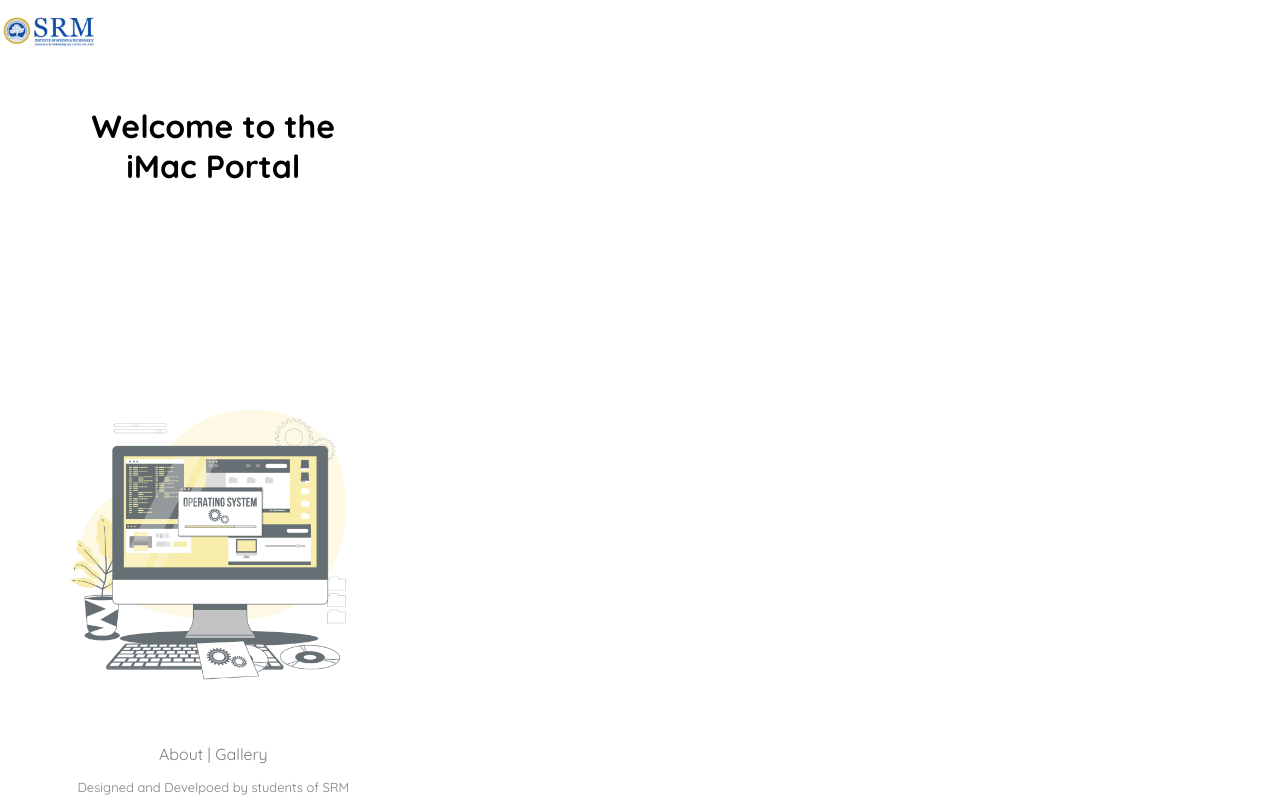
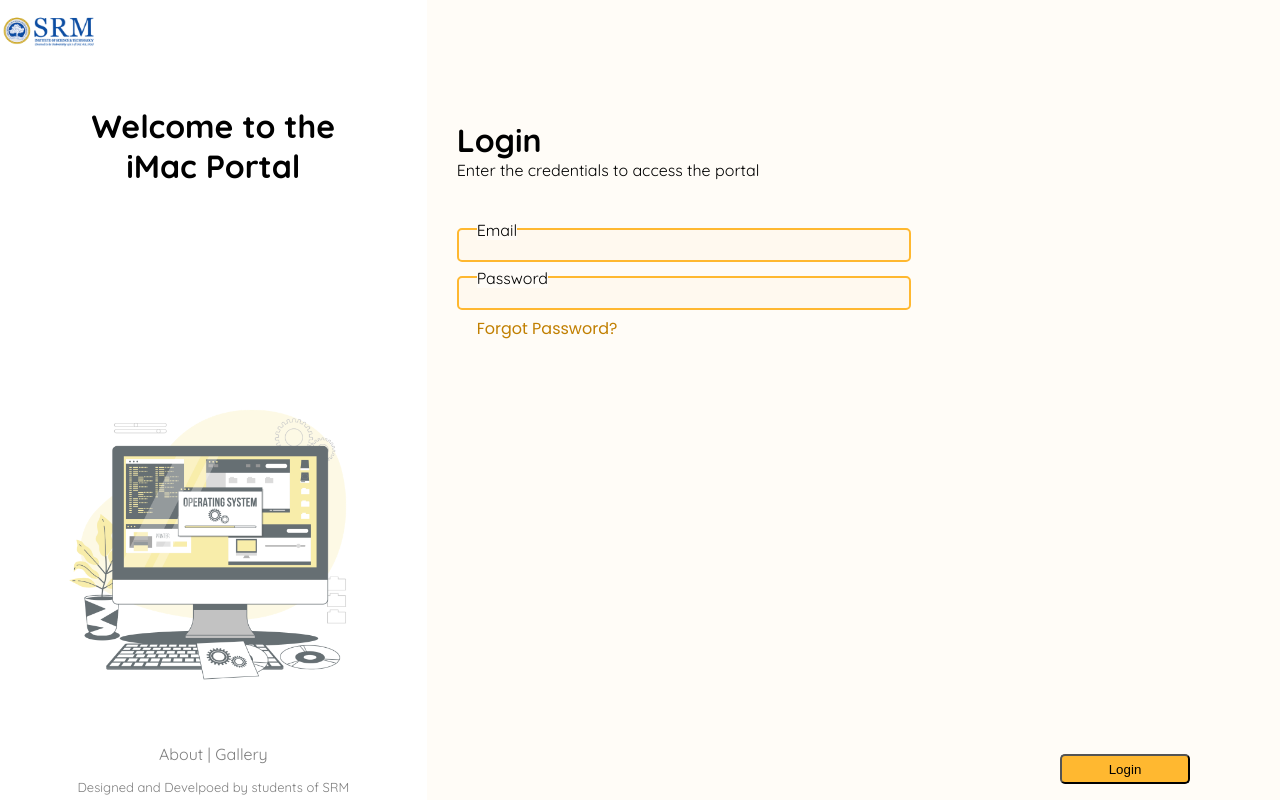
Before and after one commit to imacPortal/frontend, a React (Create React App) app: page /login in a window 1280 px wide. Built offline with nearby package versions, Linux system fonts and the light colour scheme.

Commit message:
add: setup login style

```diff
--- a/src/components/login/login.component.js
+++ b/src/components/login/login.component.js
@@ -1,28 +1,47 @@
-import React from 'react'
-import Logo1 from "../../assets/SRMLogo.png"
-import Login from "../../assets/loginimg.png"
-import classes from "./login.module.css"
+import React from "react";
+import Logo1 from "../../assets/SRMLogo.png";
+import Login from "../../assets/loginimg.png";
+import classes from "./login.module.css";
 function LoginComponent() {
   return (
     <div className={classes.majorContainer}>
       <div className={classes.infoCtn}>
         <div>
           <div className={classes.imgwrapper}>
-            <img src={Logo1} className={classes.logo}/>
+            <img src={Logo1} className={classes.logo} />
           </div>
-          <h1>Welcome to the<br></br>iMac Portal</h1>
+          <h1>
+            Welcome to the<br></br>iMac Portal
+          </h1>
         </div>
         <div className={classes.text}>
-          <img src={Login} className={classes.image}/>
+          <img src={Login} className={classes.image} />
           <p>About | Gallery</p>
-          <p className={classes.stu}>Designed and Develpoed by students of SRM</p>
+          <p className={classes.stu}>
+            Designed and Develpoed by students of SRM
+          </p>
         </div>
       </div>
-      <div>
-
+      <div className={classes.half}>
+        <h1>Login</h1>
+        <div className={classes.sub}>
+          <p>Enter the credentials to access the portal</p>
+        </div>
+        <div className={classes.allignment}>
+          <p className={classes.entryText}>Email</p>
+          <input className={classes.entry}></input>
+          <p className={classes.entryText}>Password</p>
+          <input className={classes.entry}></input>
+          <div className={classes.color}>
+            <p>Forgot Password?</p>
+          </div>
+        </div>
+        <div className={classes.button}>
+          <button>Login</button>
+        </div>
       </div>
     </div>
-  )
+  );
 }
 
-export default LoginComponent
+export default LoginComponent;
--- a/src/components/login/login.module.css
+++ b/src/components/login/login.module.css
@@ -48,3 +48,72 @@
 .stu{
     font-size: small;
 }
+.half{
+    font-family: Quicksand;
+    background-color:#FFB8300A;
+    width: 100%;
+    align-items: center;
+}
+.half h1{
+     /* padding: 110px; */
+     /* display:inline-block; */
+        /* margin-left: -400px; */
+        margin-left: 30px;
+        text-align: left;
+        margin-top: 120px;
+}
+.half p{
+    display: flex;
+    align-items: center;
+    justify-content: left;
+    margin-left: 50px;
+}
+.sub p{
+    font-size: medium;
+    display: flex;
+    /* margin-top: -100px; */
+    margin-left: 30px;
+}
+ .entryText{
+    /* margin-top: -10px; */
+    position:relative;
+    margin-bottom: -12px;
+    width: fit-content;
+    justify-content: center;
+    z-index: 10;
+    background-color: #fffcf7;
+ }
+.entry{
+  border:2px solid #FFB830;
+  float: left;
+  display: flex;
+  margin-left: 30px;
+  width: 450px;
+  height: 30px;
+  gap: 50px;
+  border-radius: 5px;
+  background-color:#FFB8300A ;
+
+   /* border-top: #FFB830; */
+}
+.allignment p{
+  margin-top: 40px;
+}
+.color{
+    color:  #C17F00;
+    font-family: Poppins;
+}
+button{
+    background-color: #FFB830;
+    border-radius: 5px;
+   margin-right: 90px;
+   width: 130px;
+   height: 30px;
+}
+
+.button{
+    position: absolute;
+    border-color: #FFB830;
+    bottom: 2%;
+    right: 0px;
+}
```
